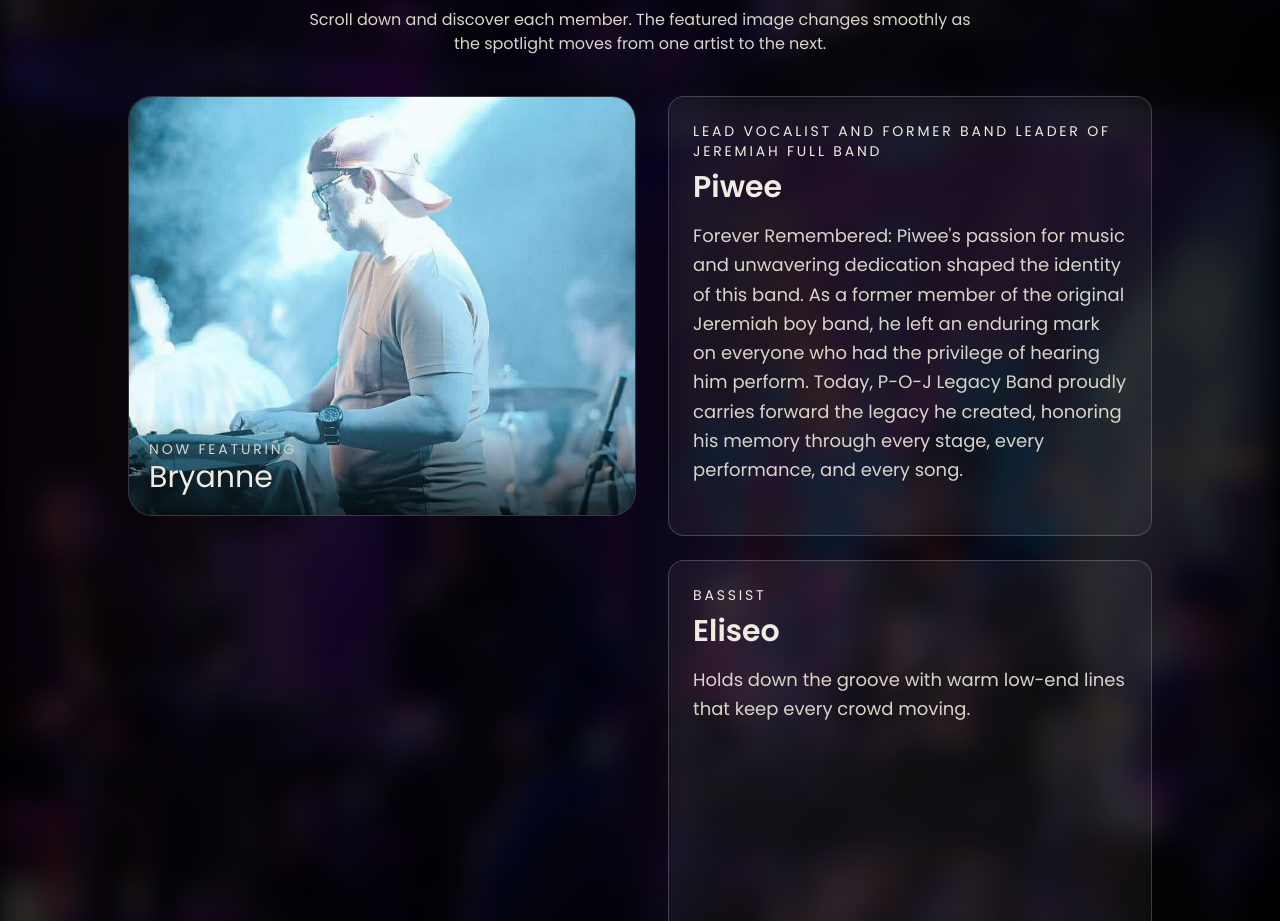
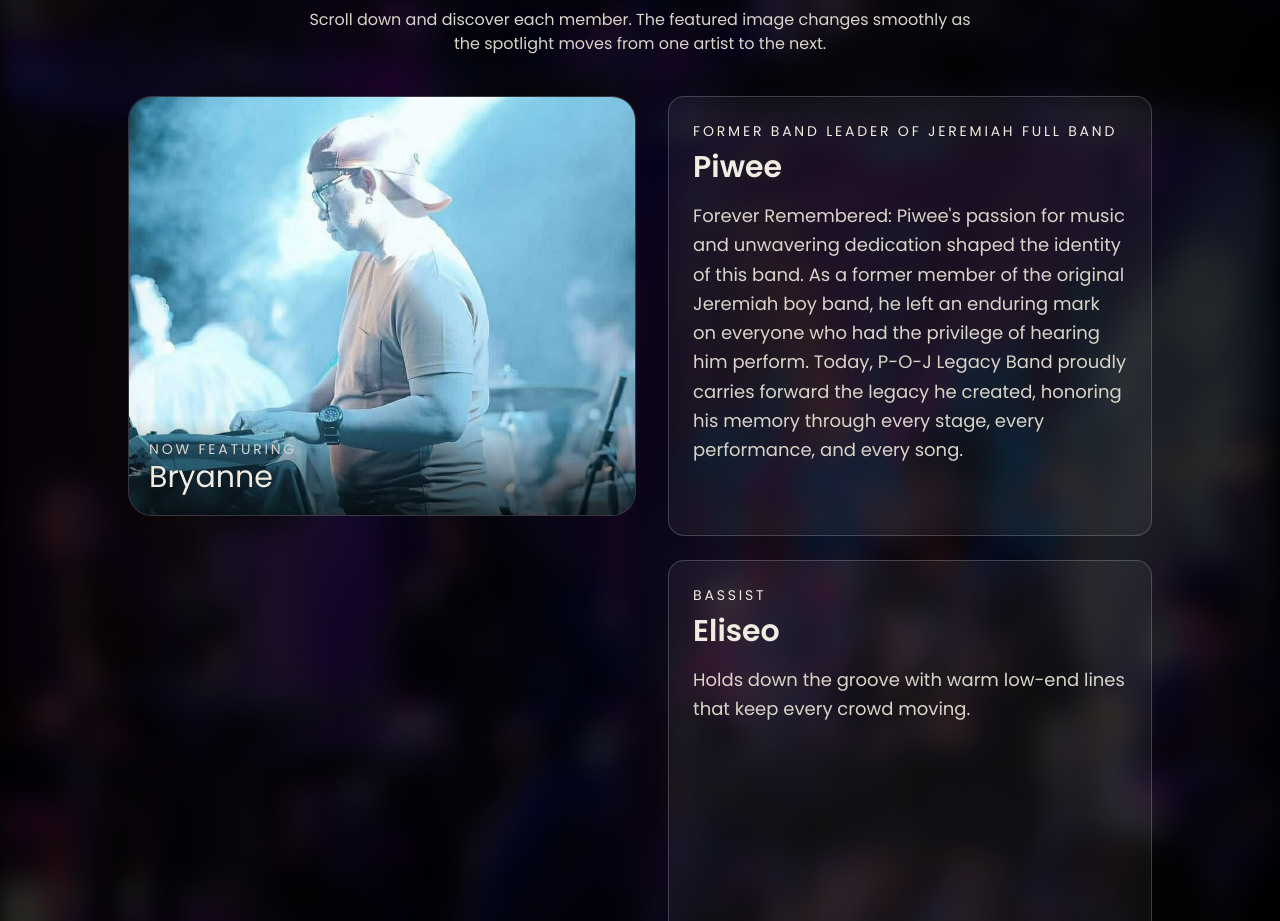
Before and after one commit to kitsyluiss/poj-legacy-epk, a React (Vite) app: page / in a window 1280 px wide. Shown: the part 1451-2372 px from the top of the page. Built offline with nearby package versions, Linux system fonts and the light colour scheme.

Commit message:
fix(piwee): changes to title

```diff
--- a/src/components/ArtistInformation.tsx
+++ b/src/components/ArtistInformation.tsx
@@ -37,7 +37,7 @@ export const photos = [
 export const members = [
 {
     name: "Piwee",
-    role: "Lead Vocalist and Former Band Leader of Jeremiah Full Band",
+    role: "Former Band Leader of Jeremiah Full Band",
     intro: "Forever Remembered: Piwee's passion for music and unwavering dedication shaped the identity of this band. As a former member of the original Jeremiah boy band, he left an enduring mark on everyone who had the privilege of hearing him perform. Today, P-O-J Legacy Band proudly carries forward the legacy he created, honoring his memory through every stage, every performance, and every song.",
     image: "/photos/piwee.jpg",
     fallbackImage: "/photos/poj-logo.jpg",
```
